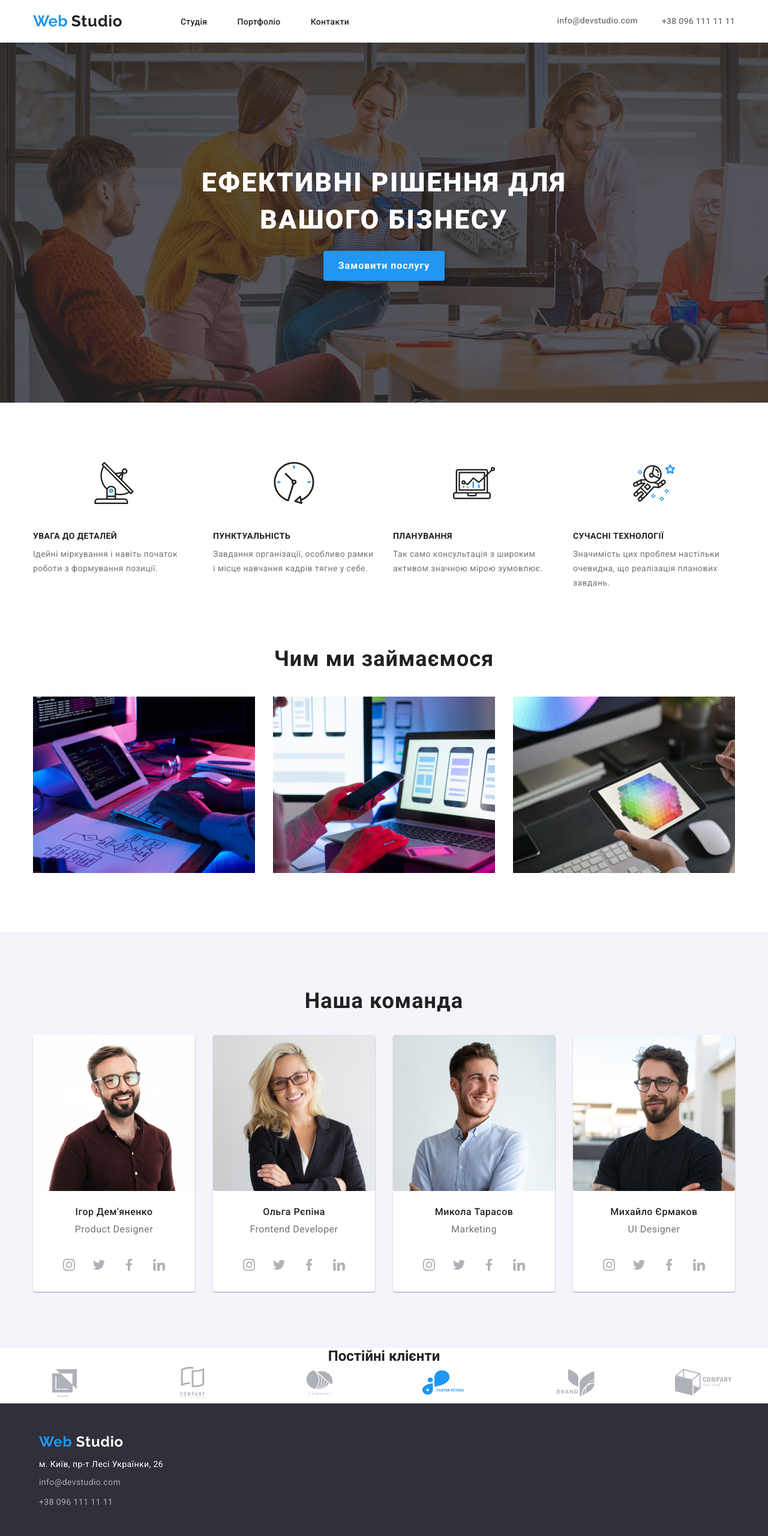
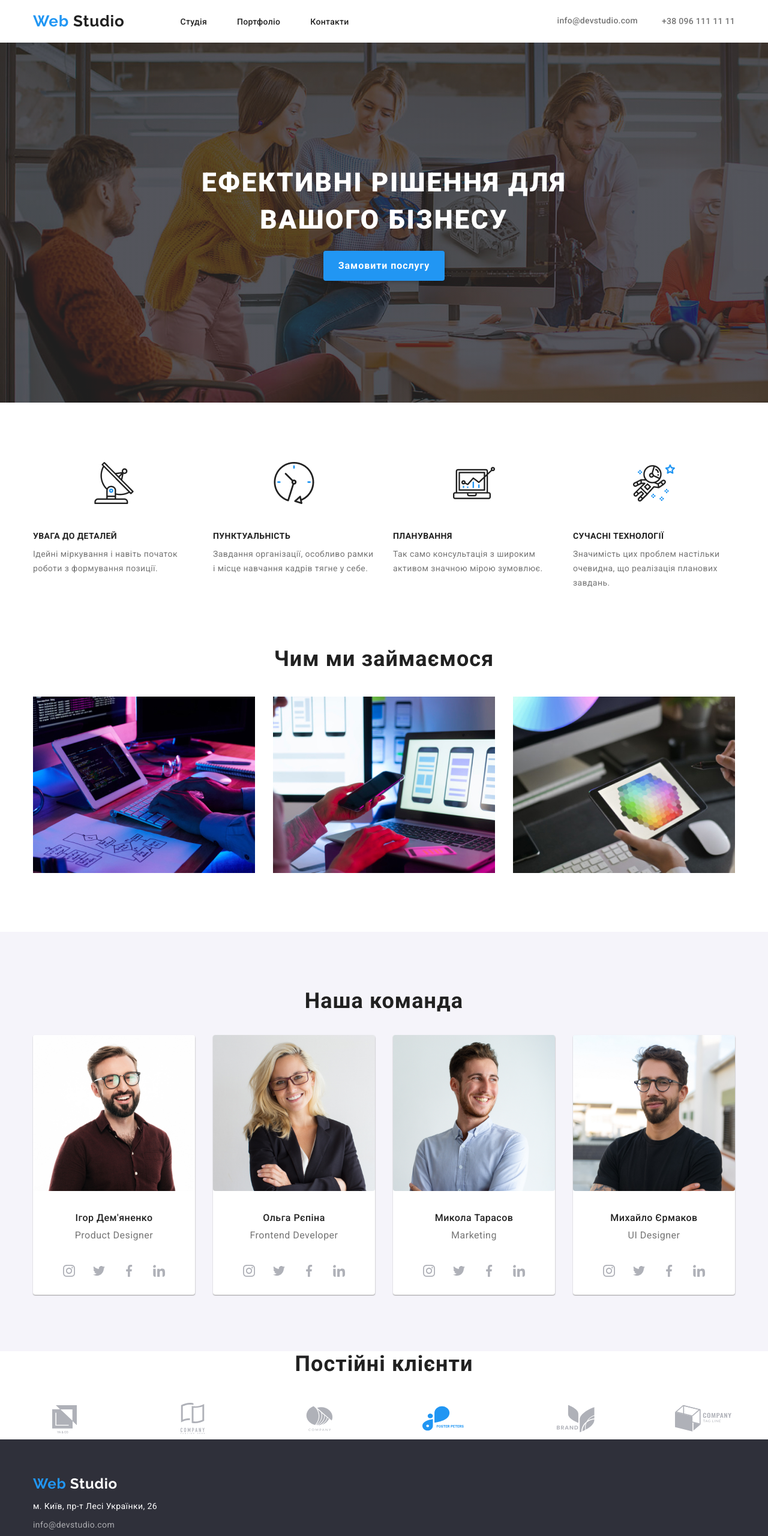
Before and after one commit to Loreks19/Mykolaychuk-Yaroslav-IPZ-32, a plain HTML site: page index.html in a window 1280 px wide. Shown: the top 2560 px of the page at 60% size. Drawn offline with Linux system fonts and the light colour scheme.

Commit message:
lab3 done

```diff
--- a/css/style.css
+++ b/css/style.css
@@ -28,7 +28,7 @@ header {
     padding-left: 15px;
     padding-right: 15px;
     display: flex;
-    justify-content:space-between;
+
     align-items:center;
     margin: 0 auto;
 }
@@ -38,8 +38,8 @@ header {
     color:var(--primary-blue);
     font-size: 26px;
     line-height: 1.2;
-    letter-spacing: 3%;
-
+    letter-spacing: 0.03em;
+    margin-right: 93px;
 }
 .logo a{
     text-decoration: none;
@@ -60,7 +60,6 @@ header {
     letter-spacing: 0.02em;
     display: flex;
     gap:50px;
-    margin-right: 250px;
 }
 .menu a{
     text-decoration: none;
@@ -72,6 +71,7 @@ header {
 }
 .contact {
     display: flex;
+    margin-left:auto;
     gap: 40px;
 }
 
@@ -132,6 +132,7 @@ header {
     text-decoration: none;
     padding: 10px 25px;
     border-radius: 4px;
+    display: block;
     font-weight: 700;
     border:none;
     line-height: 1.9;
@@ -139,6 +140,8 @@ header {
     letter-spacing: 0.06em;
     margin-top: 20px;
     text-align: center;
+    margin-right: auto;
+    margin-left: auto;
     transition: transform 0.2s;
     box-shadow: 1px 1px 10px -5px black;
 }
@@ -186,7 +189,7 @@ header {
 .block3{
     padding-bottom:94px;
 }
-.text h2{
+h2{
     font-weight: 700;
     text-align: center;
     font-size: 36px;
@@ -221,8 +224,6 @@ header {
 }
 
 .member{
-    width: 270px;
-    height: 428px;
     border-radius: 4px;
     background-color: var(--primary-white);
     box-shadow: 0.1px 1px 1.5px 0.1px #999999;
@@ -247,11 +248,12 @@ header {
 
 }
 .member_info{
-    padding-top: 20px;
+    padding: 30px;
 }
 footer{
     background-color: var(--footer-black);
-    padding:50px;
+    padding-top:60px;
+    padding-bottom:60px;
     text-decoration: none;
 }
 
--- a/index.html
+++ b/index.html
@@ -36,9 +36,7 @@
             <div class="part">
                 <h1>Ефективні рішення для вашого бізнесу</h1>
             </div>
-            <div class="press">
                 <button type="button">Замовити послугу</button>
-            </div>
         </div>
     </section>
 
@@ -77,10 +75,7 @@
 
     <section class="block3">
         <div class="containers">
-        <div class="text">
         <h2>Чим ми займаємося</h2>
-        </div>
-
         <div class="photo">
             <div class="container">
                 <img src="./images/box_1.jpg" width="370" height="294" alt="Фото">
@@ -106,14 +101,14 @@
                 <div class="member_info">
                     <h3>Ігор Дем'яненко</h3>
                     <p>Product Designer</p>
-                </div>
-
                     <div class="links">
                         <img src="./images/icons/instagram.svg" alt="instagram">
                         <img src="./images/icons/twitter.svg" alt="twitter">
                         <img src="./images/icons/facebook.svg" alt="facebook">
                         <img src="./images/icons/linkedin.svg" alt="linkedin">
                     </div>
+                </div>
+
 
             </div>
             <div class="member">
@@ -121,14 +116,14 @@
                 <div class="member_info">
                     <h3>Ольга Рєпіна</h3>
                     <p>Frontend Developer</p>
-                </div>
-
                     <div class="links">
                         <img src="./images/icons/instagram.svg" alt="instagram">
                         <img src="./images/icons/twitter.svg" alt="twitter">
                         <img src="./images/icons/facebook.svg" alt="facebook">
                         <img src="./images/icons/linkedin.svg" alt="linkedin">
                     </div>
+                </div>
+
 
             </div>
             <div class="member">
@@ -136,14 +131,14 @@
                 <div class="member_info">
                     <h3>Микола Тарасов</h3>
                     <p>Marketing</p>
-                </div>
-
                     <div class="links">
                         <img src="./images/icons/instagram.svg" alt="instagram">
                         <img src="./images/icons/twitter.svg" alt="twitter">
                         <img src="./images/icons/facebook.svg" alt="facebook">
                         <img src="./images/icons/linkedin.svg" alt="linkedin">
                     </div>
+                </div>
+
 
             </div>
             <div class="member">
@@ -151,14 +146,14 @@
                 <div class="member_info">
                     <h3>Михайло Єрмаков</h3>
                     <p>UI Designer</p>
-                </div>
-
                     <div class="links">
                         <img src="./images/icons/instagram.svg" alt="instagram">
                         <img src="./images/icons/twitter.svg" alt="twitter">
                         <img src="./images/icons/facebook.svg" alt="facebook">
                         <img src="./images/icons/linkedin.svg" alt="linkedin">
                     </div>
+                </div>
+
 
             </div>
         </div>
```
Lines whose indentation alone changed are shown as unchanged.
